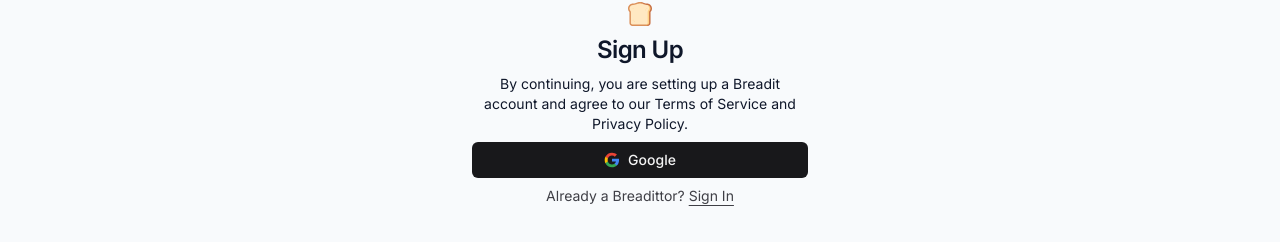
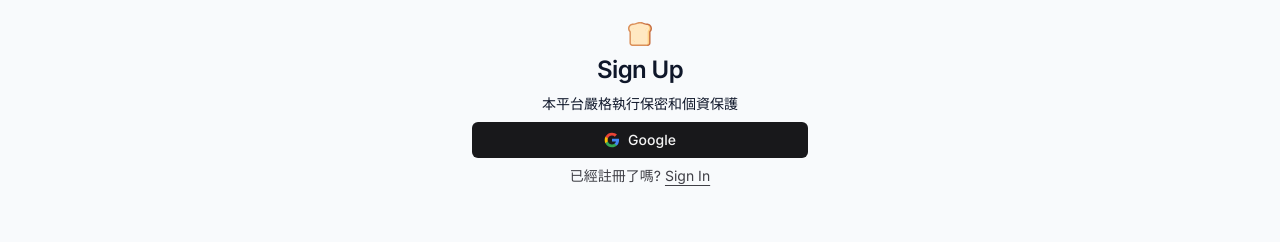
Before and after one commit to suzushi-tw/phoenix-platform, a Next.js app: page /sign-up in a window 1280 px wide. Shown: the part 316-558 px from the top of the page. Built offline with nearby package versions, Linux system fonts and the light colour scheme; no server answers.

Commit message:
appearence changes

```diff
--- a/src/app/page.tsx
+++ b/src/app/page.tsx
@@ -13,7 +13,7 @@ export default async function Home() {
 
   return (
     <>
-      <h1 className='font-bold text-3xl md:text-4xl'>Your feed</h1>
+      <h1 className='font-bold text-3xl md:text-4xl'>大廳</h1>
       <div className='grid grid-cols-1 md:grid-cols-3 gap-y-4 md:gap-x-4 py-6'>
         {/* @ts-expect-error server component */}
         {session ? <CustomFeed /> : <GeneralFeed />}
--- a/src/components/SignUp.tsx
+++ b/src/components/SignUp.tsx
@@ -9,15 +9,14 @@ const SignUp = () => {
         <Icons.logo className="mx-auto h-6 w-6" />
         <h1 className="text-2xl font-semibold tracking-tight">Sign Up</h1>
         <p className="text-sm max-w-xs mx-auto">
-          By continuing, you are setting up a Breadit account and agree to our
-          Terms of Service and Privacy Policy.
+          本平台嚴格執行保密和個資保護
         </p>
 
         {/* Sign In Form */}
         <UserAuthForm />
 
         <p className="px-8 text-center text-sm text-zinc-700">
-          Already a Breadittor?{" "}
+          已經註冊了嗎?{" "}
           <Link
             href="/sign-in"
             className="hover:text-zinc-800 text-sm underline underline-offset-4"
--- a/src/components/UserNameForm.tsx
+++ b/src/components/UserNameForm.tsx
@@ -73,7 +73,7 @@ const UserNameForm = ({ user }: Props) => {
     <form onSubmit={handleSubmit((e) => updateUsername(e))}>
       <Card>
         <CardHeader>
-          <CardTitle>Your username</CardTitle>
+          <CardTitle>用戶名稱</CardTitle>
           <CardDescription>
             Please enter a display name you are comfortable with.
           </CardDescription>
```
Also changed, not shown: 2 other files (tests, documents, lock files or other folders).
